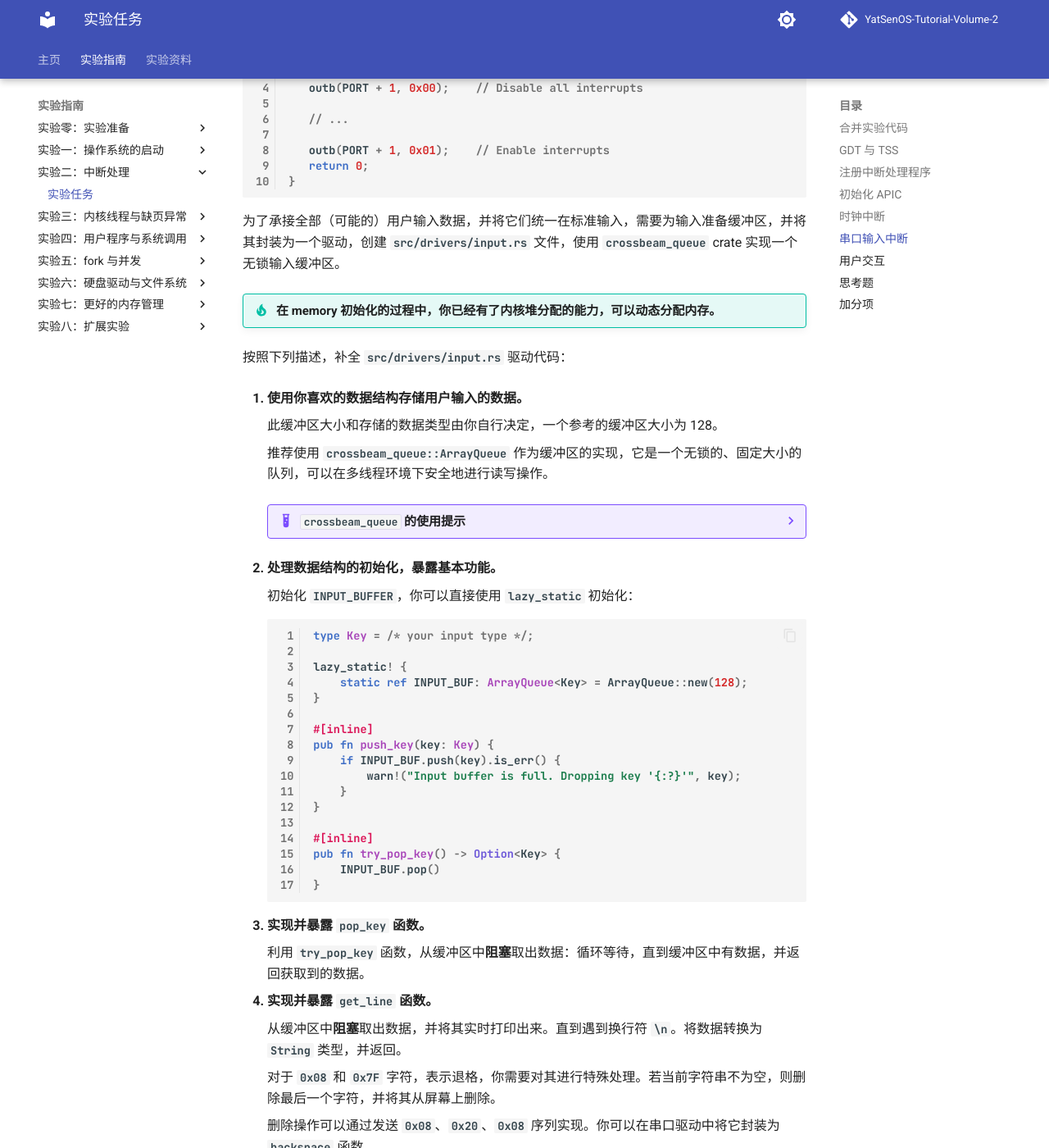
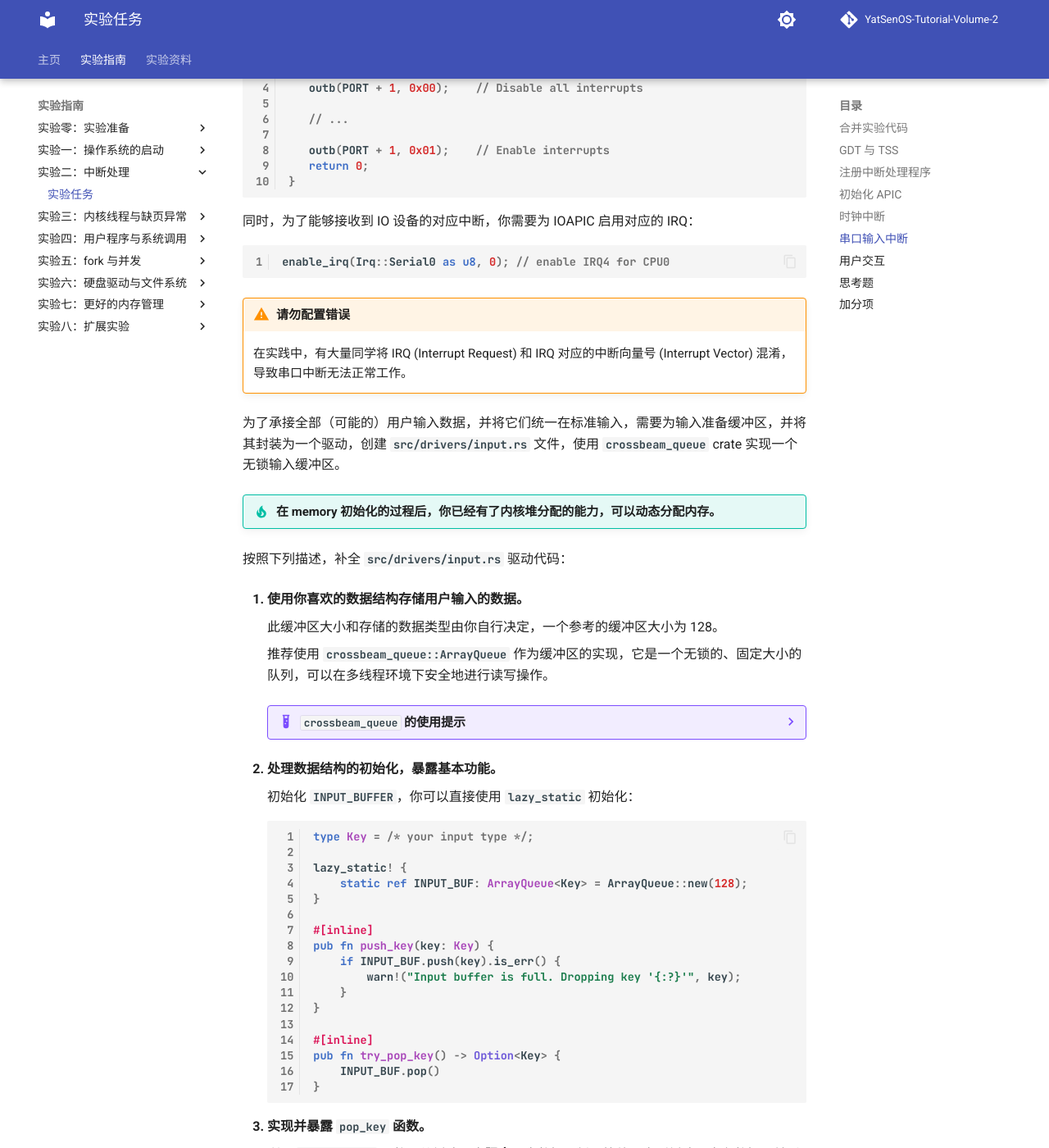
Before and after one commit to YatSenOS/YatSenOS-Tutorial-Volume-2, an MkDocs documentation site: the page built from docs/labs/0x02/tasks.md, in a window 1280 px wide and 1400 px high, scrolled down 8955 px. Shown: the whole window at 82% size. Built offline with MkDocs 1.6.1 and Material for MkDocs 9.7.7, drawn with Linux system fonts in a browser that asks for light colours; comment, search, counter and statistics services are not loaded; some of the changed text lies outside the part shown.

Commit message:
fix(lab/2): add hints

````diff
--- a/docs/labs/0x02/tasks.md
+++ b/docs/labs/0x02/tasks.md
@@ -513,9 +513,19 @@ static int init_serial() {
 }
 ```
 
+同时，为了能够接收到 IO 设备的对应中断，你需要为 IOAPIC 启用对应的 IRQ：
+
+```rust
+enable_irq(Irq::Serial0 as u8, 0); // enable IRQ4 for CPU0
+```
+
+!!! warning "请勿配置错误"
+
+    在实践中，有大量同学将 IRQ (Interrupt Request) 和 IRQ 对应的中断向量号 (Interrupt Vector) 混淆，导致串口中断无法正常工作。
+
 为了承接全部（可能的）用户输入数据，并将它们统一在标准输入，需要为输入准备缓冲区，并将其封装为一个驱动，创建 `src/drivers/input.rs` 文件，使用 `crossbeam_queue` crate 实现一个无锁输入缓冲区。
 
-!!! tip "在 memory 初始化的过程中，你已经有了内核堆分配的能力，可以动态分配内存。"
+!!! tip "在 memory 初始化的过程后，你已经有了内核堆分配的能力，可以动态分配内存。"
 
 按照下列描述，补全 `src/drivers/input.rs` 驱动代码：
 
@@ -572,7 +582,7 @@ static int init_serial() {
 
     *Note: `String::with_capacity` 可以帮助你预先分配足够的内存。*
 
-串口的输入中断与时钟中断类似，在 `src/interrupt/serial.rs` 中补全代码，为 IRQ4 Serial0 设置中断处理程序：
+串口的输入中断与时钟中断类似，在 `src/interrupt/serial.rs` 中补全代码，为 **IRQ4 Serial0** 设置中断处理程序：
 
 ```rust
 use super::consts::*;
@@ -594,7 +604,7 @@ fn receive() {
 }
 ```
 
-你需要补全 `receive` 函数，利用刚刚完成的 `input` 驱动，将接收到的字符放入缓冲区。
+最后，你需要补全 `receive` 函数，利用刚刚完成的 `input` 驱动，将接收到的字符放入缓冲区。
 
 !!! warning "中断导致的“并发访问”"
 
````
